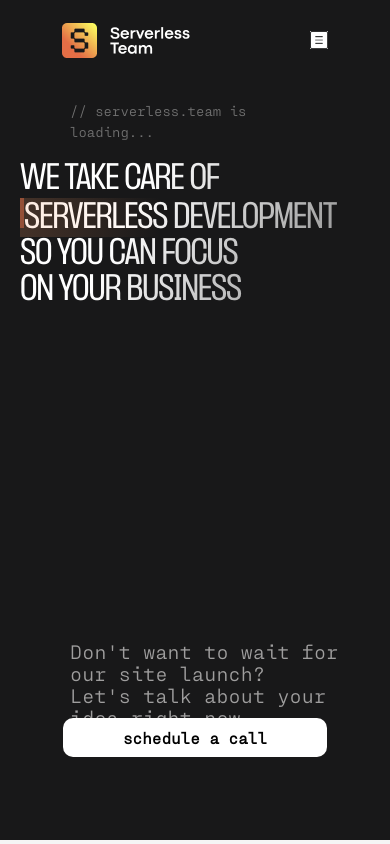
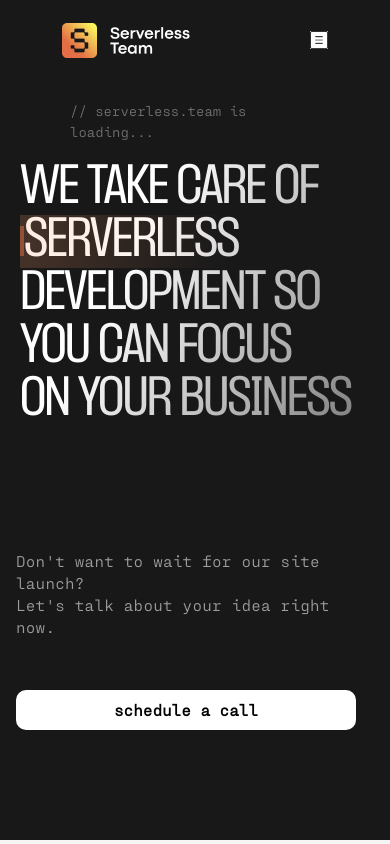
Before and after one commit to AlexRybakow/serverless-loader, a React (Create React App) app: page / in a window 390 px wide. Built offline with nearby package versions, Linux system fonts and the light colour scheme.

Commit message:
main and footer upd

```diff
--- a/src/components/Footer/Footer.scss
+++ b/src/components/Footer/Footer.scss
@@ -23,7 +23,7 @@
           align-items: center;
           justify-content: space-between;
 
-          @media (max-width: 420px)  {
+          @media (max-width: 800px)  {
             display: flex;
             flex-direction: column;
           }
@@ -34,8 +34,25 @@
         &__cta {
           display: flex;
           flex-direction: column;
-          @media (max-width: 420px)  {
-            padding-left: 50px;
+          @media (max-width: 360px) {
+            position: absolute;
+            top: 470px;
+            left: 16px;
+          }
+          @media (min-width:360px) and (max-width: 390px)  {
+            position: absolute;
+            width: 340px;
+            height: 54px;
+            left: 16px;
+            top: 486px;
+          }
+
+          @media (min-width: 390px) and (max-width: 420px)  {
+            position: absolute;
+            width: 340px;
+            height: 54px;
+            left: 16px;
+            top: 550px;
           }
           @media (min-width: 1040px) and (max-width: 1380px)  {
             position: absolute;
@@ -58,6 +75,10 @@
             line-height: 22px;
             letter-spacing: 0.2px;
             color: #9F9E9E;
+
+            @media (max-width: 420px)  {
+              font-size: 16px;
+            }
           }
         }
         &__blur {
@@ -82,8 +103,47 @@
           font-weight: bold;
           border-radius: 10px;
 
-          @media (max-width: 420px)  {
-            margin-top: 20px;
+          @media (max-width: 350px)  {
+            position: absolute;
+            top: 660px;
+          }
+
+          @media (max-width: 390px)  {
+            box-sizing: border-box;
+            display: flex;
+            flex-direction: row;
+            justify-content: center;
+            align-items: center;
+            padding: 10px 20px;
+
+            position: absolute;
+            width: 340px;
+            height: 40px;
+            left: 16px;
+            top: 584px;
+          }
+          @media (min-width: 390px) and (max-width: 420px)  {
+            box-sizing: border-box;
+            display: flex;
+            flex-direction: row;
+            justify-content: center;
+            align-items: center;
+            padding: 10px 20px;
+            position: absolute;
+            width: 340px;
+            height: 40px;
+            left: 16px;
+            top: 690px;
+          }
+          @media (min-width: 420px) and (max-width: 600px)  {
+            position: absolute;
+            top: 630px;
+            left: 20%;
+          }
+          @media (min-width: 600px) and (max-width: 800px)  {
+            position: absolute;
+            top: 820px;
+            left: 30%
           }
           @media (min-width: 1040px) and (max-width: 1300px)  {
             position: absolute;
--- a/src/components/Header/Header.scss
+++ b/src/components/Header/Header.scss
@@ -10,6 +10,11 @@
     right: 86.7%;
     top: 33.96%;
     bottom: 32.71%;
+
+    @media (max-width: 420px) {
+      position: absolute;
+      left: 0%;
+    }
   }
 
   &__container {
--- a/src/components/Main/PageBody/Page.jsx
+++ b/src/components/Main/PageBody/Page.jsx
@@ -7,7 +7,7 @@ export const Main = () => {
         // serverless.team is loading...
       </p>
       <section className="contactUs__container">
-       <p>We take care of <span className="contactUs__serverless">serverless</span> development so you can focus <br/> on your business </p>
+       <p className="contactUs__main">We take care of <span className="contactUs__serverless">serverless</span> development so you can focus <br/> on your business </p>
       </section>
     </section>
   )
--- a/src/components/Main/PageBody/Page.scss
+++ b/src/components/Main/PageBody/Page.scss
@@ -71,11 +71,13 @@
     text-fill-color: transparent;
     text-transform: uppercase;
     // padding-left: 50px;
+    @media (max-width: 370px) {
+     font-size: 12px;
 
-
-    @media (max-width: 1040px)  {
-      font-size: 32px;
-      line-height: 36px;
+    }
+    @media (min-width: 370px) and (max-width: 1040px)  {
+      font-size: 48px;
+      line-height: 53px;
       width: 100%;
     }
 
@@ -117,4 +119,18 @@
       }
     }
   }
+  &__main {
+    @media (max-width: 370px) {
+      font-size: 32px;
+      line-height: 36px;
+    }
+      @media (min-width:370px) and (max-width: 420px) {
+      font-style: normal;
+      font-weight: 400;
+      font-size: 48px;
+      line-height: 53px;
+      letter-spacing: -0.04em;
+      text-transform: uppercase;
+      }
+  }
 }
```
